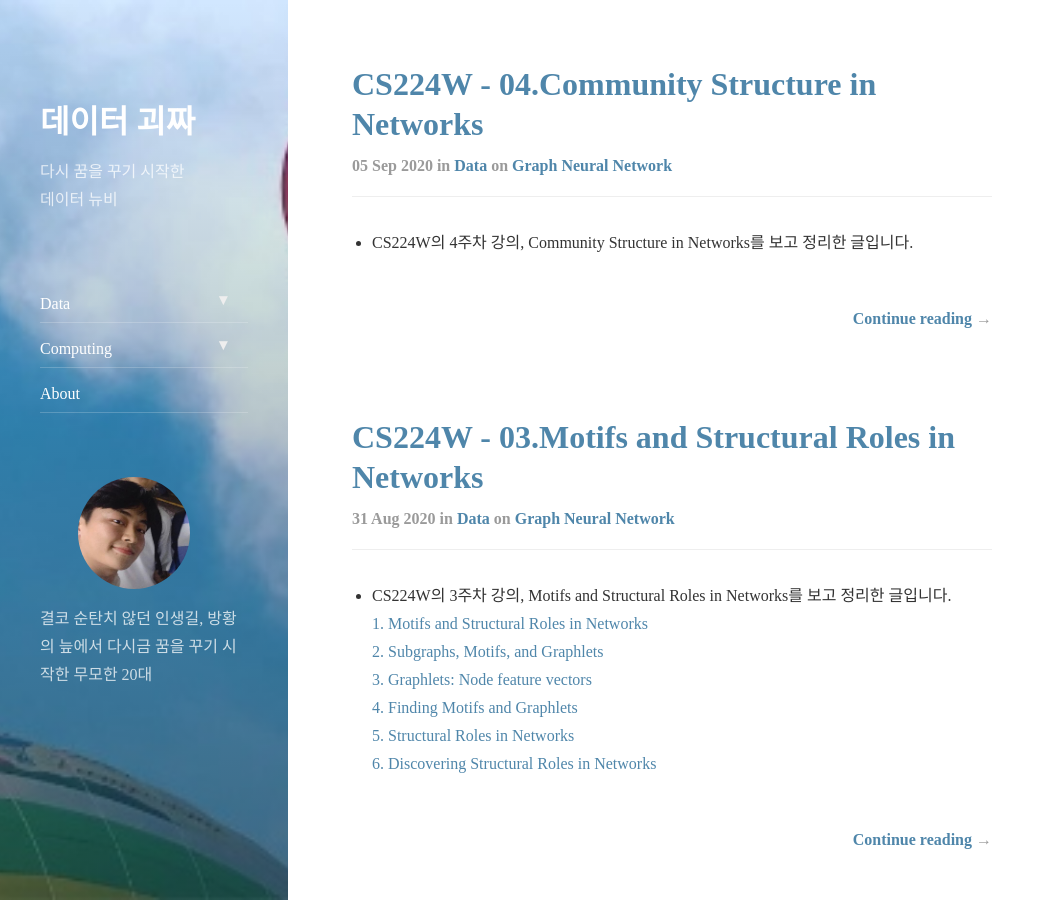
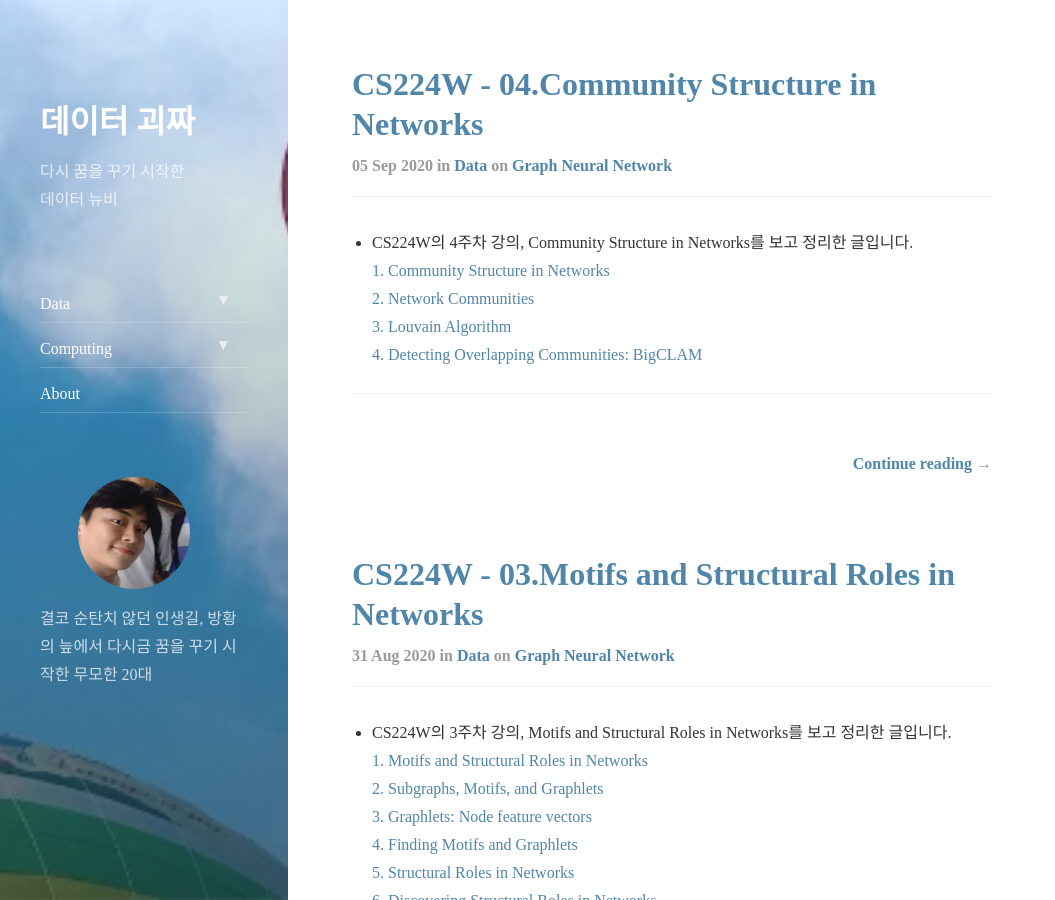
Before and after one commit to tryumanshow/data-weirdo.github.io, a Jekyll site: the page built from index.html, in a window 1280 px wide and 900 px high. Shown: the whole window, without its empty margins (0-1055 px from the left). Built offline with Jekyll 4.4.1, drawn with Linux system fonts in a browser that asks for light colours; nearby versions of some CDN libraries; the list of posts is cut into pages by our own code; part of the change alters nothing that is shown.

Commit message:
Update 2020-09-05-data-gnn-04.communities.markdown

```diff
--- a/_posts/2020-09-05-data-gnn-04.communities.markdown
+++ b/_posts/2020-09-05-data-gnn-04.communities.markdown
@@ -8,11 +8,10 @@ comments: true
 ---
 
 - CS224W의 4주차 강의, Community Structure in Networks를 보고 정리한 글입니다.
-
   [1. Community Structure in Networks](#community-structure-in-networks)
   [2. Network Communities](#network-communities)
   [3. Louvain Algorithm](#louvain-algorithm)
-  [4. Detecting Overlapping Communities: BigCLAM](#detecting-overlapping-communities:-bigclam)
+  [4. Detecting Overlapping Communities: BigCLAM](#detecting-overlapping-communities-bigclam)
 
 ---
 
@@ -86,11 +85,88 @@ comments: true
 
 
 
-  - cf. Communities = clusers = grooups = modules
+  - cf. Communities = clusers = groups = modules
     ![gnn04-6](https://user-images.githubusercontent.com/43376853/92303276-4b9ab700-efae-11ea-9623-ea4c53ad4de4.png)
 
 ### 그럼, 이 Communities를 어떻게 발견할 수 있을까?
 - 답: `Modularity`라는 개념을 도입할 것이고, 우리는 Modularity를 Maximize하는 바로 그 Communities를 찾아내면 된다.
+  `We can identify communities by mazimizing modularity.`
+
+- Communities: 단단히 연결된 노드들의 집합 (sets of __tightly connected nodes__)
+  ![gnn04-8](https://user-images.githubusercontent.com/43376853/92304348-1dba7000-efb8-11ea-8594-34405fd29228.png)
+
+- Modularity `Q`
+  - 네트워크가 communities로 얼마나 잘 나누어져(partitioned) 있는가에 대한 측정
+  - Partitioned된 Disjoint communities에 대해 Modularity를 다음과 같이 계산
+    ![gnn04-7](https://user-images.githubusercontent.com/43376853/92304359-2d39b900-efb8-11ea-99a4-260b445a3a68.png)
+    - 다음 식의 값을 크게 만드는 Communities 그룹을 찾는 게 목적이고, 이를 얻어내기 위해서는 NUll Model이 필요한데, 앞서 3강에서 했던 'Configuration Model'의 사고 적용
+
+  - Configuration Model
+    - Community가 얼마나 잘 Partitioned 되어있는지를 평가하기 위해 필요한 '비교 기준'이 되는 모델
+    - Real graph G가 있으면, 이 그래프에서 Node의 개수(m)와 Edge의 개수(n)는 알 수 있음.
+    - 이를 갖고 Rewired network G'를 만든다!
+      - 특징
+      ![gnn04-9](https://user-images.githubusercontent.com/43376853/92304574-27dd6e00-efba-11ea-8997-db35759bfb4d.png)
+
+  - Modularity 계산의 정확한 식을 나타내면 다음과 같은 식이 도출
+    ![gnn04-10](https://user-images.githubusercontent.com/43376853/92304700-32e4ce00-efbb-11ea-944d-79bc4f8670ad.png)
+    - 생각해보면, Configuration Model은, 실제 그래프의 Degree Distribution은 지키되, 아무렇게나 만들어낸 모델인데, Q(G,S) 값이 크다는 말은, 아무렇게나 만드는 모델보다, 이 현실 그래프 자체가 뭔가 유의미함을 담고 있다는 것이고, 따라서 Communities의 존재 또한 타당하다고 평가할 수 있겠네.
+
+    - Modularity 값은 -1과 1사이의 값.
+    - 보통 0.3과 0.7 사이 정도면 `Significant Community Structure`가 있음을 의미
+
+    - Modularity를 아래와 같이 다른 form으로도 나타내어 볼 수 있음
+      ![gnn04-11](https://user-images.githubusercontent.com/43376853/92304747-bd2d3200-efbb-11ea-98de-fe37aad21ce8.png)
+
+---
+
+## Louvain Algorithm
+- Community detection을 위한 `Greedy Algorithm`
+- 시간복잡도 O(nlogn), 이 때 n은 노드의 개수
+
+- 가중치 그래프도 지원하고, Hierarchical communities detection도 가능
+  - cf. Dendrogram을 통해 네트워크의 Hierarchical한 구조를 나타낼 수 있다.
+    ![gnn04-12](https://user-images.githubusercontent.com/43376853/92304814-5d835680-efbc-11ea-861d-b8df7b34bce6.png)
+
+
+- 네트워크에 널리 사용된다.
+  - 빠르고, 수렴도 빠르고, High `Modularity` output을 도출해주기 때문
+
+- 요컨대, Louvain algorithm `greedily` __maximizes__ modularity
+
+### Louvain Algorithm의 Process에 대한 설명
+- 매 pass 마다 두 phases를 지난다.
+  - Phase1: `Partitioning` or `Optimization`
+    - Node-Communities 멤버들간의 오직 local change를 통해 Modularity를 __optimize__
+  - Phase2: `Aggregation`
+    - 새 네트워크를 만들기 위해, Phase1을 통과한 결과들을 Super-nodes로 __Aggregate__
+
+  - Phase1, 2를 Modularity의 증가가 없을 때까지 Iteratively Repeat
+
+    ![gnn04-13](https://user-images.githubusercontent.com/43376853/92304918-69234d00-efbd-11ea-8648-62fd83db07cf.png)
+
+- 각 Phase에 대해 조금 더 구체적으로 들어가보자.
+
+  #### Phase1 (Partitioning)
+  - 각 노드를 __Distinct__한 __Community__에 넣는다.
+  - 각 노드 i에 대해 Louvain 알고리즘은 두 가지 연산을 진행
+    - 연산1: 노드 i를 어떤 neighbor j의 community 속에 넣으면 발생하는 modularity 값의 변화량을 측정 (Modularity delta: ΔQ)
+    - 연산2: 노드 i를, 가장 큰 ΔQ를 발생시키는 community로 이동
+  - ΔQ의 변화가 없을 때까지 Phase1 계속 실행
+
+  - 물론, 노드를 택하는 순서가 결과에 영향을 주기는 하지만, 그렇다고 이 순서가 결과에 큰 영향을 주는 것은 아니기 때문에 보통 이에 대해 큰 주의를 기울이진 않음.
+
+    ##### 여기서 말하는 ΔQ는 어떻게 계산하나?
+      ![gnn04-14](https://user-images.githubusercontent.com/43376853/92305063-8dcbf480-efbe-11ea-9478-d7e2dcd31dae.png)
+
+    - 뿐만 아니라, 현재 속한 Community가 D라면, ΔQ(D→i) 또한 쉽계 계산해낼 수 있음.
+      ![](https://latex.codecogs.com/gif.latex?%5Cdpi%7B100%7D%20%5CDelta%20Q%20%3D%20%5CDelta%20Q%28i%5Crightarrow%20C%29%20&plus;%20%5CDelta%20Q%20%28D%20%5Crightarrow%20i%29)
+
+    ##### ΔQ식 더 자세히 보기
+
+
+
+
 
 
 
@@ -100,3 +176,8 @@ comments: true
 - Community및 그 특성에 대한 이해
   ↓ 'Community를 어떻게 발견할 수 있을까?'
 - Modularity 이용
+
+---
+
+#### References
+[Community Structure in Networks](http://web.stanford.edu/class/cs224w/slides/04-communities.pdf)
```
